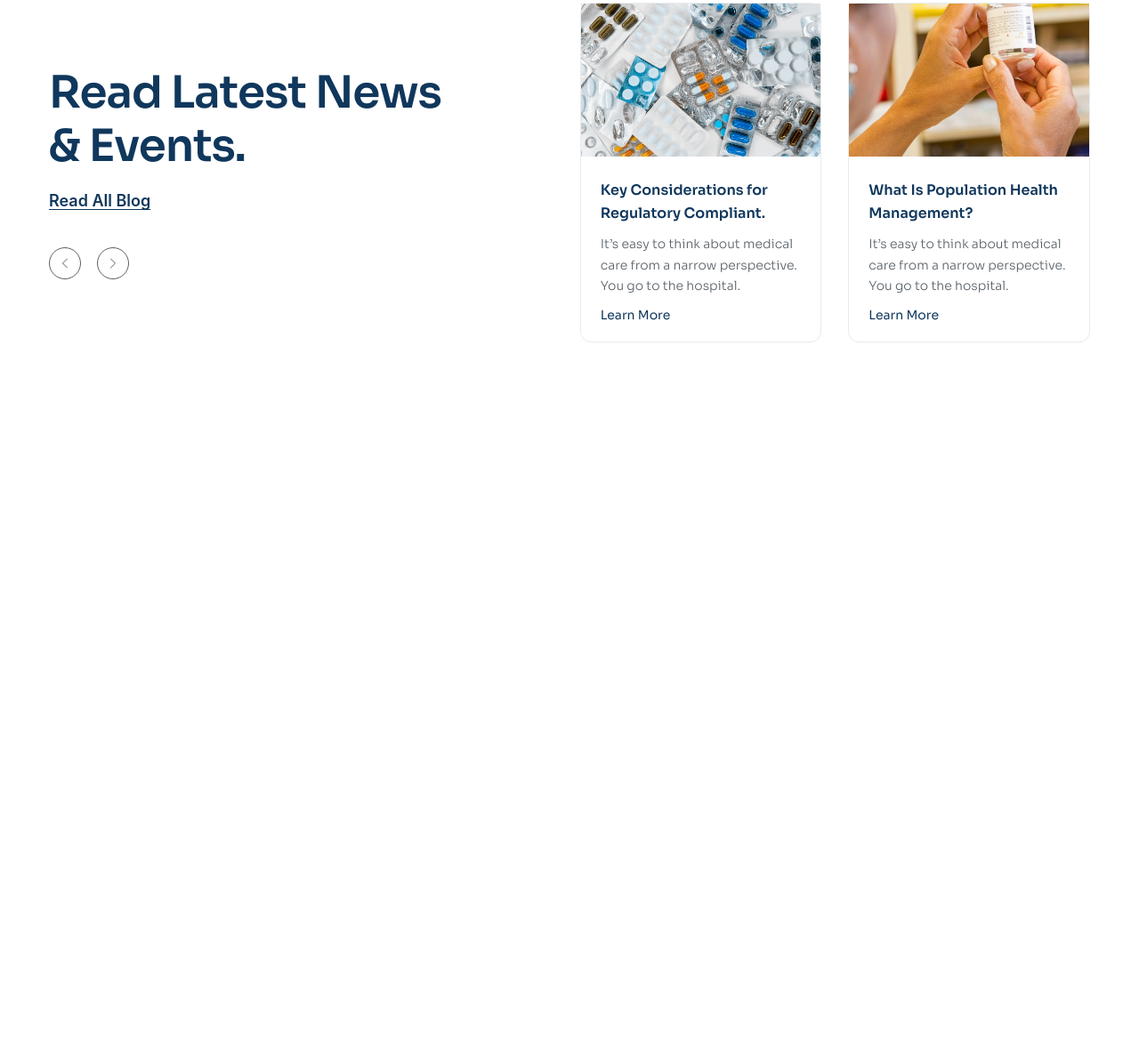
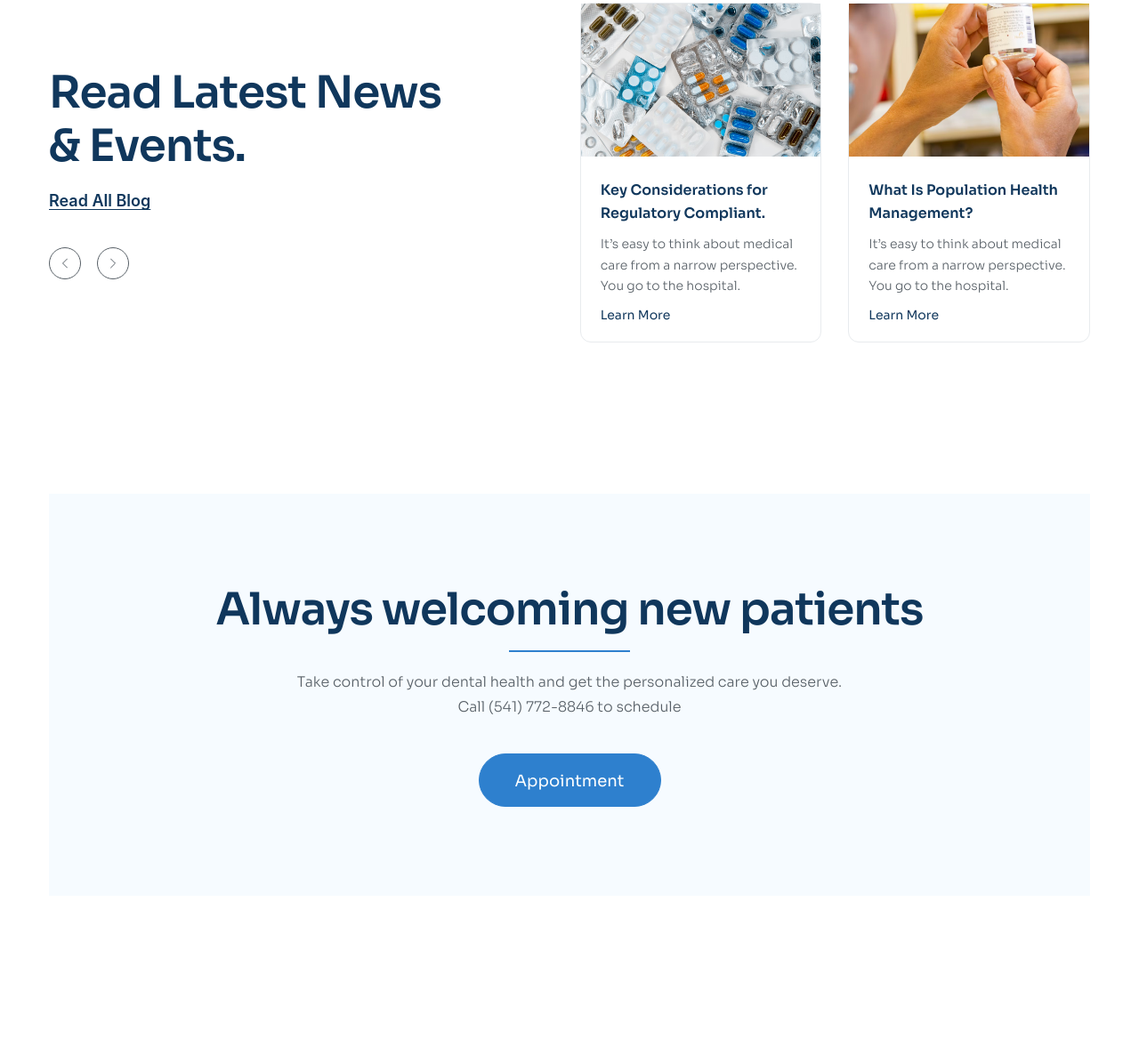
Before and after one commit to duytri15/f8-htmlcss-03, a plain HTML site: page index.html in a window 1280 px wide. Shown: the part 5176-6353 px from the top of the page at 89% size. Before the commit the page ends 5731 px from the top, so only its background shows below. Drawn offline with Linux system fonts and the light colour scheme.

Commit message:
features/appointment

```diff
--- a/assets/css/style.css
+++ b/assets/css/style.css
@@ -529,6 +529,7 @@ a {
     border: 1px solid #e8ebee;
     background: #fff;
     transition: 0.25s;
+    cursor: pointer;
 }
 .news-item__thumb {
     overflow: hidden;
@@ -537,6 +538,9 @@ a {
     border-radius: 12px;
     background: #fff;
     box-shadow: 0 18px 50px 0 rgba(0, 0, 0, 0.05);
+}
+.news-item:hover .news-item__more  {
+    color: #2e80ce;
 }
 .news-item:hover .news-item__img {
     transform: scale(1.1);
@@ -568,3 +572,34 @@ a {
     font-size: 1.4rem;
     font-weight: 400;
 }
+/* Appointment */
+.appointment {
+    padding-bottom: 170px;
+    text-align: center;
+}
+.appointment__content {
+    background-color: #f6fbff;
+    padding: 100px 0;
+}
+.appointment__heading {
+    position: relative;
+}
+.appointment__heading::after {
+    content: "";
+    position: absolute;
+    display: block;
+    width: 136px;
+    height: 2px;
+    background-color: #2e80ce;
+    bottom: -18px;
+    left: 50%;
+    transform: translateX(-50%);
+}
+.appointment__desc {
+    width: 617px;
+    margin: 38px auto;
+    color: #575f66;
+    font-size: 1.6rem;
+    font-weight: 300;
+    line-height: 1.75; /* 175% */
+}
--- a/index.html
+++ b/index.html
@@ -587,15 +587,17 @@
                                     <img
                                         class="news-item__img"
                                         src="/assets/img/news-img-01.avif"
-                                        alt="  Key Considerations for Regulatory
+                                        alt="Key Considerations for Regulatory
                                         Compliant."
                                     />
                                 </figure>
                                 <div class="news-item__body">
+                                    <a href="#!">
                                         <h3 class="news-item__heading">
                                             Key Considerations for Regulatory
                                             Compliant.
                                         </h3>
+                                    </a>
                                     <p class="news-item__desc">
                                         It’s easy to think about medical care
                                         from a narrow perspective. You go to the
@@ -617,9 +619,11 @@
                                     />
                                 </figure>
                                 <div class="news-item__body">
+                                    <a href="#!">
                                         <h3 class="news-item__heading">
                                             What Is Population Health Management?
                                         </h3>
+                                    </a>
                                     <p class="news-item__desc">
                                         It’s easy to think about medical care
                                         from a narrow perspective. You go to the
@@ -634,6 +638,21 @@
                     </div>
                 </div>
             </section>
+            <section class="appointment">
+                <div class="container">
+                    <div class="appointment__content">
+                        <h2 class="section-heading appointment__heading">
+                            Always welcoming new patients
+                        </h2>
+                        <p class="appointment__desc">
+                            Take control of your dental health and get the
+                            personalized care you deserve. Call (541) 772-8846
+                            to schedule
+                        </p>
+                        <a href="#!" class="btn">Appointment</a>
+                    </div>
+                </div>
+            </section>
         </main>
     </body>
 </html>
```
Lines whose indentation alone changed are shown as unchanged.
